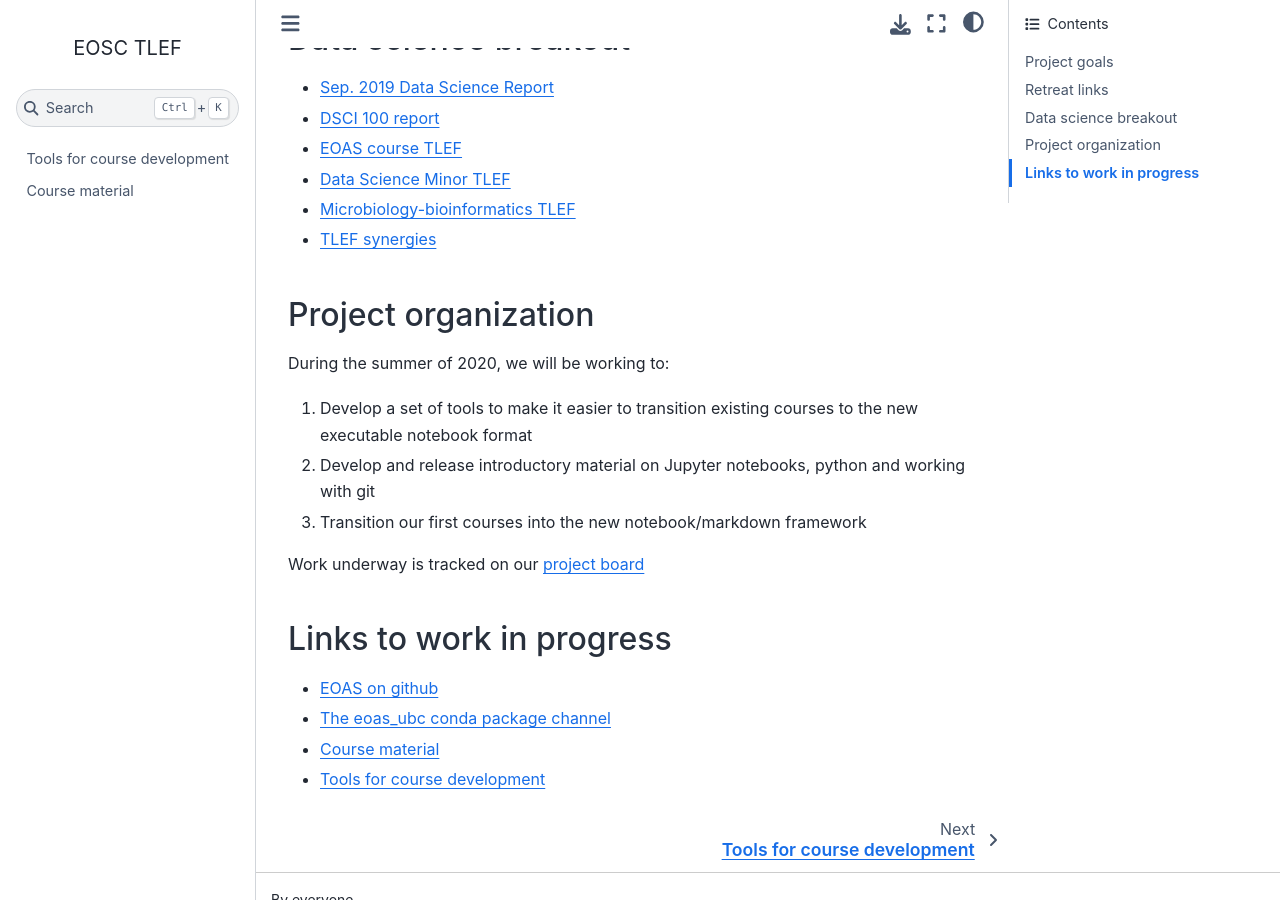
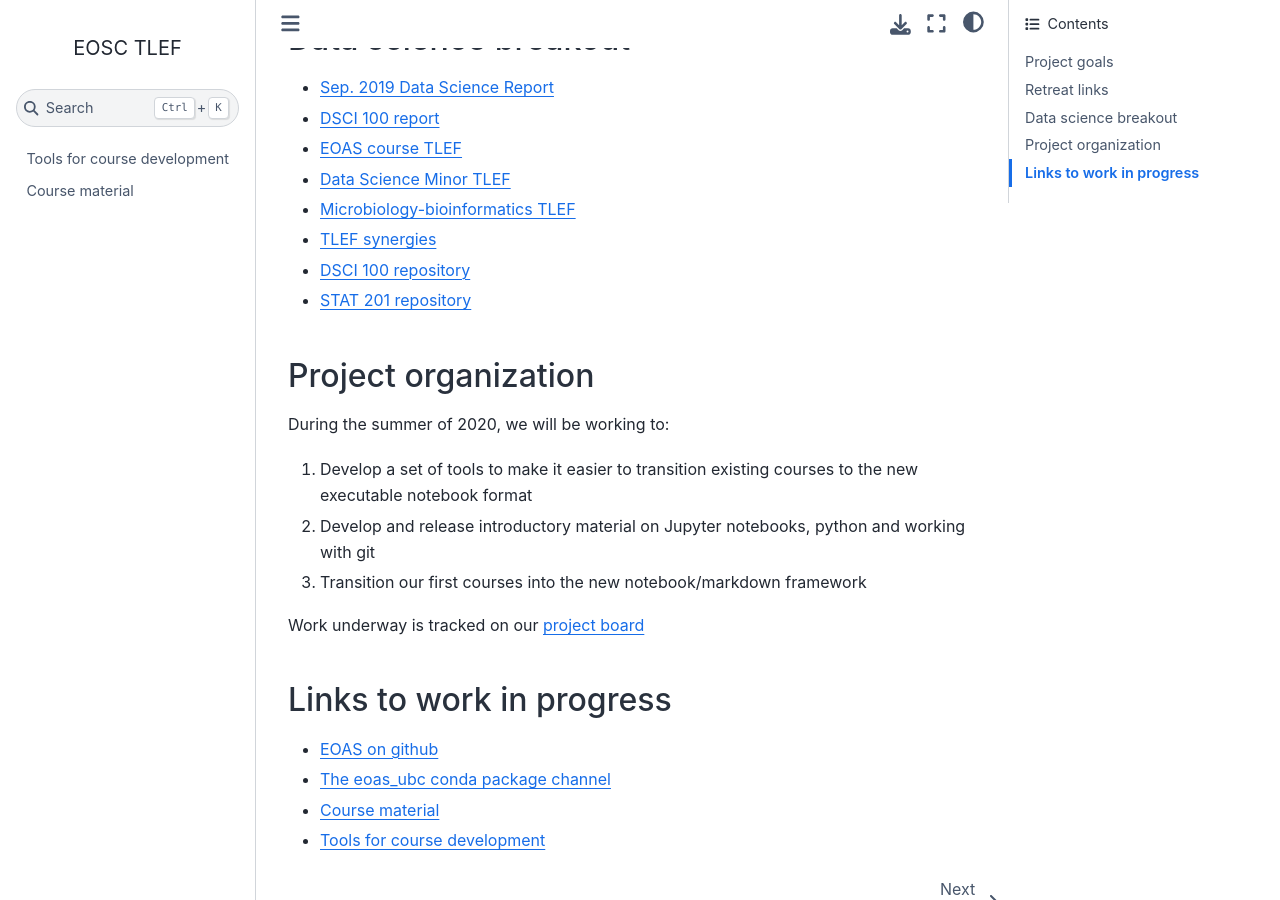
Before and after one commit to eoas-ubc/eoas-ubc.github.io, a Jupyter Book: the page built from docs/index.md, in a window 1280 px wide and 900 px high, scrolled down 873 px. Built offline with Jupyter Book 1.0.4 settings and Sphinx 7.4.7 and the Sphinx Book theme 1.1.4, drawn with Linux system fonts in a browser that asks for light colours.

Commit message:
add stats links

```diff
--- a/docs/index.md
+++ b/docs/index.md
@@ -33,6 +33,10 @@ Using open source, cloud-based computing we aim to integrate computational and q
 
 - [TLEF synergies](https://github.com/eoas-ubc/eoas-ubc.github.io/blob/docs/pdffiles/tlef_synergies.pdf)
 
+- [DSCI 100 repository](https://github.com/UBC-DSCI)
+
+- [STAT 201 repository](https://github.com/UBC-DSCI/stat-201)
+
 ## Project organization
 
 During the summer of 2020, we will be working to:
```
